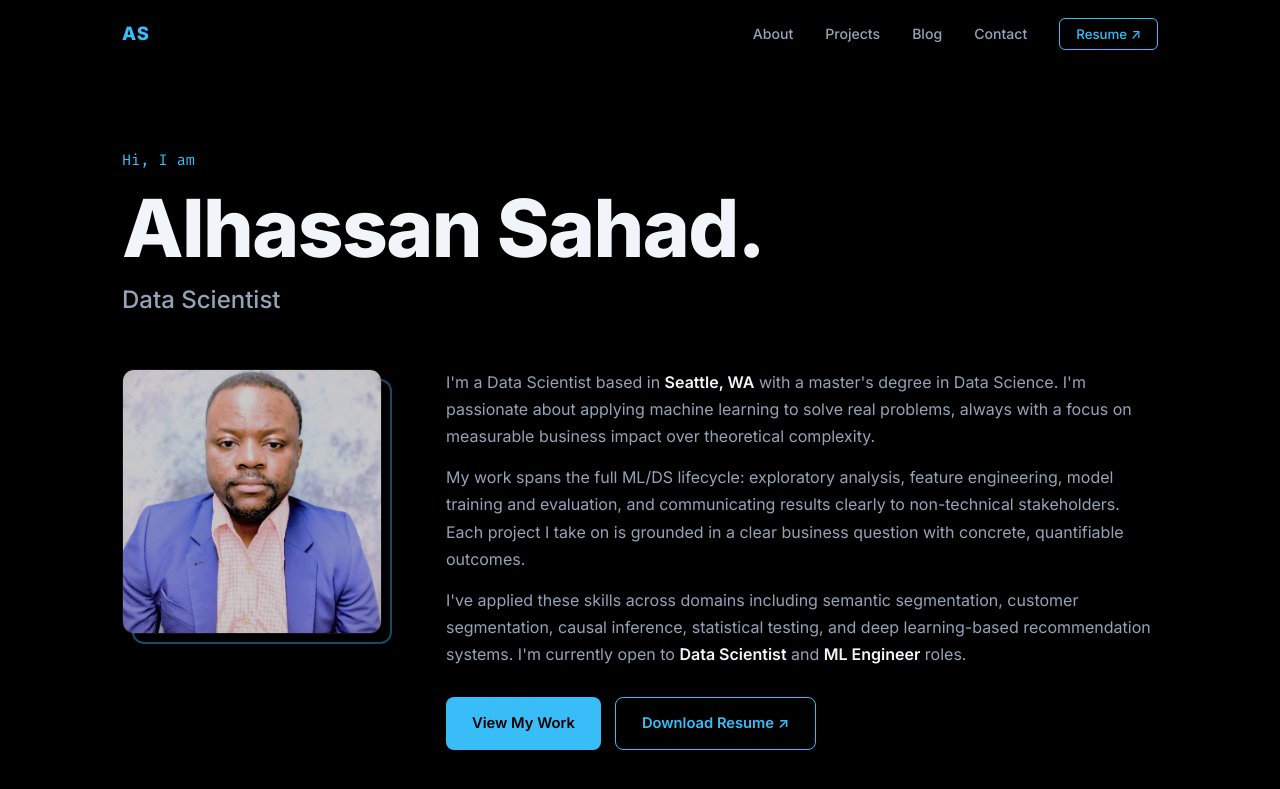
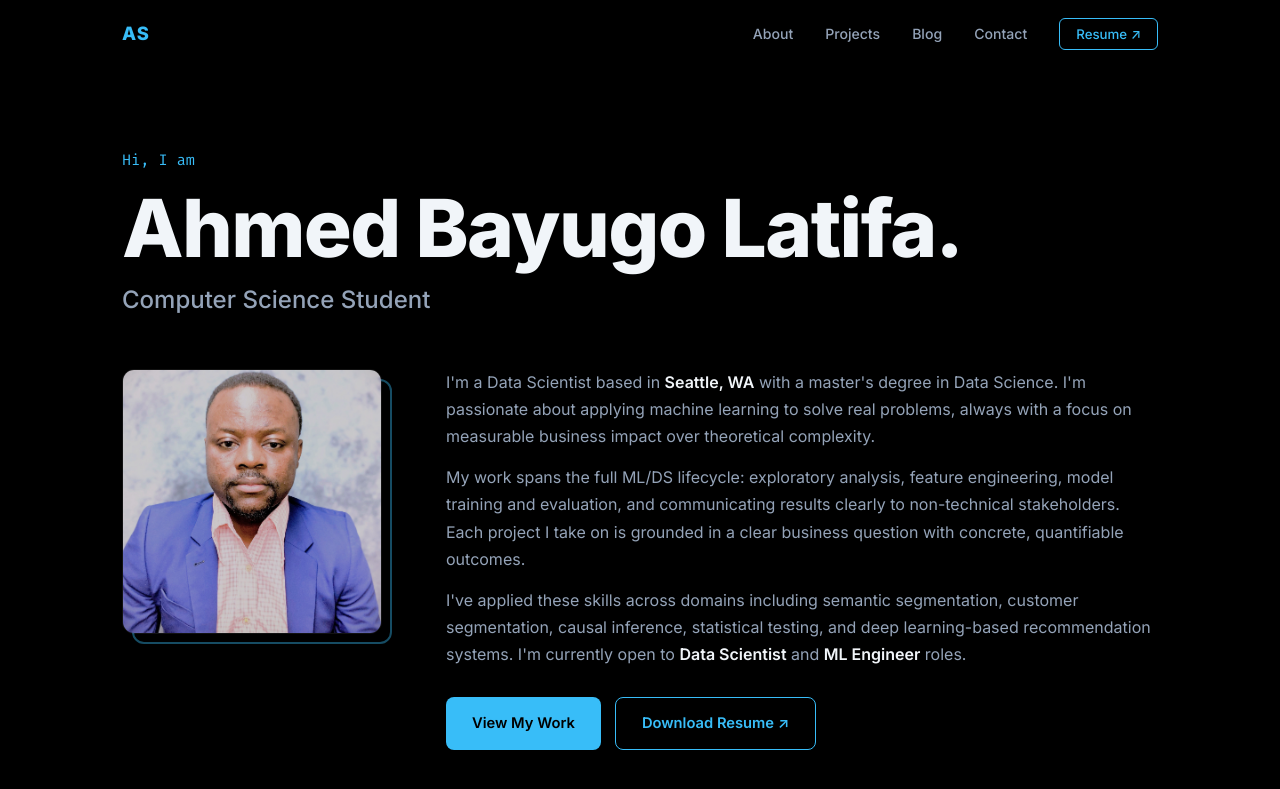
Before and after one commit to latifaGithub/personal-portfolio-website, a Jekyll site: the page built from index.html, in a window 1280 px wide and 900 px high. Shown: the top 789 px of the window. Built offline with Jekyll 4.4.1, drawn with Linux system fonts in a browser that asks for light colours; the list of posts is cut into pages by our own code.

Commit message:
Introduction

```diff
--- a/CNAME
+++ b/CNAME
@@ -1 +1 @@
-alhassansahad.com
+ahmedlatifa.com
--- a/index.html
+++ b/index.html
@@ -9,8 +9,8 @@ layout: home
   <div class="container">
 
     <p class="hero-greeting fade-in">Hi, I am</p>
-    <h1 class="hero-name fade-in">Alhassan Sahad.</h1>
-    <p class="hero-role fade-in">Data Scientist</p>
+    <h1 class="hero-name fade-in">Ahmed Bayugo Latifa.</h1>
+    <p class="hero-role fade-in">Computer Science Student</p>
 
     <div class="about-grid">
 
```
